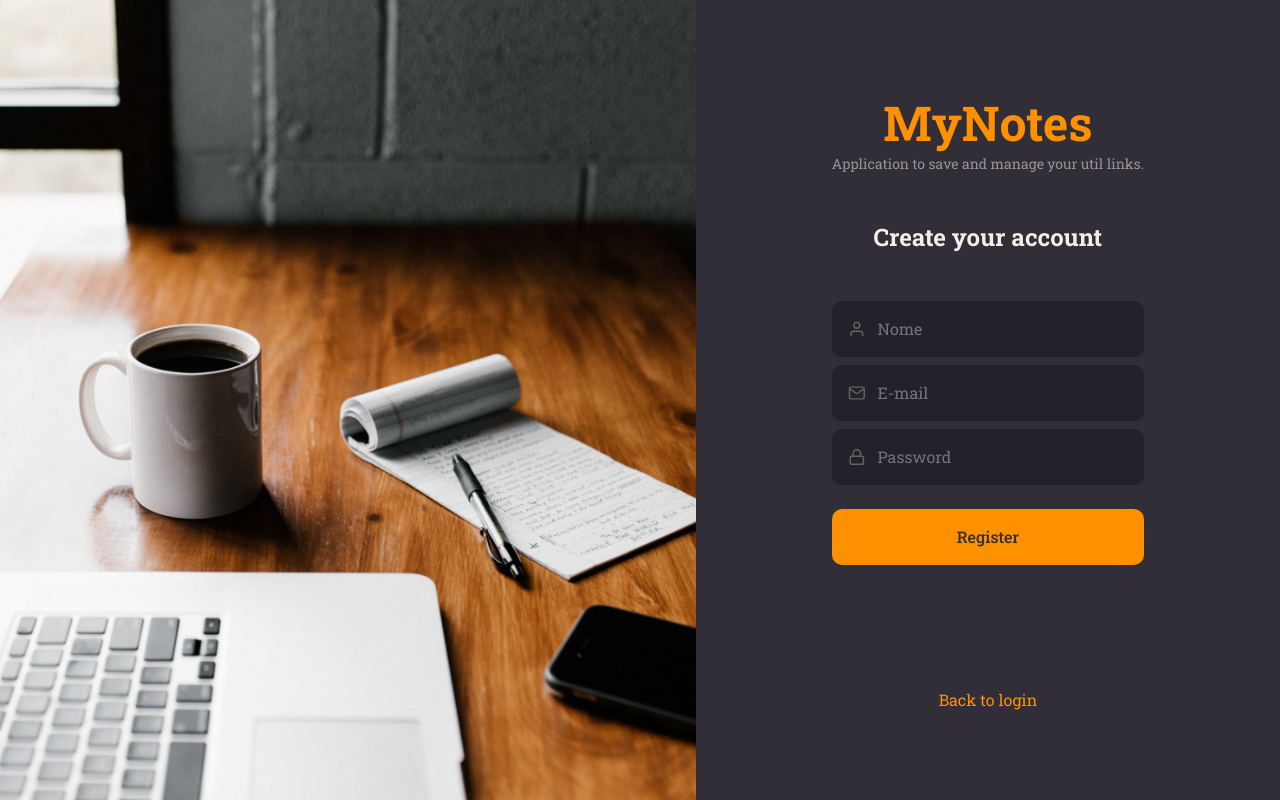
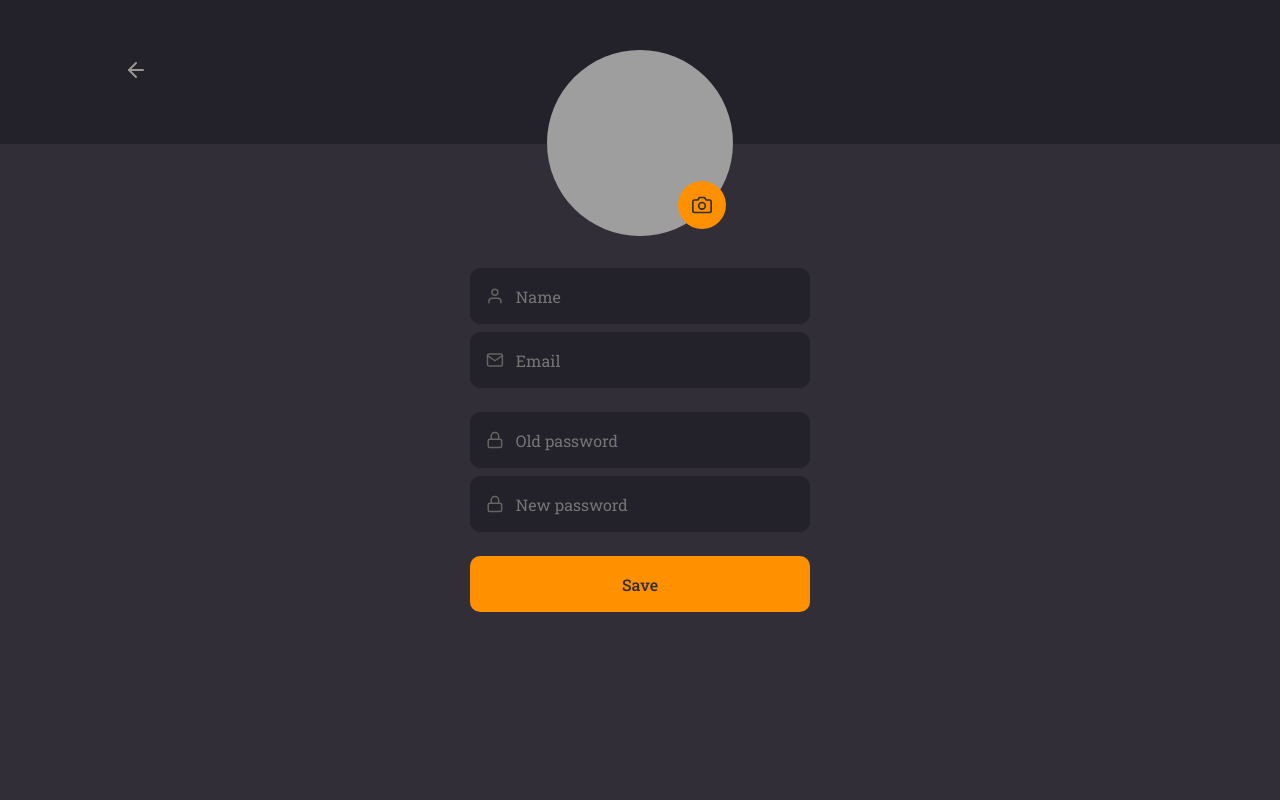
Before and after one commit to enoquetembe/MyNotes, a React (Vite) app in the folder web/: page /register in a window 1280 px wide. Built offline with nearby package versions, Linux system fonts and the light colour scheme; grey boxes are pictures that could not be loaded.

Commit message:
Profile page

```diff
--- a/web/src/main.jsx
+++ b/web/src/main.jsx
@@ -1,6 +1,6 @@
 import React from 'react'
 import ReactDOM from 'react-dom/client'
-import { SignUp } from './pages/SignUp'
+import { Profile } from './pages/Profile'
 
 import { ThemeProvider } from 'styled-components'
 import  theme  from './styles/theme'
@@ -10,7 +10,7 @@ ReactDOM.createRoot(document.getElementById("root")).render(
   <React.StrictMode>
     <ThemeProvider theme={theme}>
       <GlobalStyles/>
-      <SignUp />
+      <Profile />
     </ThemeProvider>
   </React.StrictMode>
 )
--- /dev/null
+++ b/web/src/pages/Profile/index.jsx
@@ -0,0 +1,55 @@
+import { Container, Form, Avatar } from './styles'
+import { FiArrowLeft, FiUser, FiMail, FiLock, FiCamera  } from 'react-icons/fi'
+
+import { Input } from '../../components/Input'
+import { Button } from '../../components/Button'
+
+export function Profile() {
+  return(
+    <Container>
+      <header>
+        <a href='/'>
+          <FiArrowLeft/>
+       </a>
+      </header>
+
+      <Form>
+        <Avatar>
+          <img src="https://github.com/enoquetembe.png" alt="user's photo" />
+
+          <label htmlFor="avatar"> <FiCamera/> </label>
+          <input
+            id='avatar'
+            type='file'
+          />
+        </Avatar>
+
+        <Input
+          type='text'
+          placeholder='Name'
+          icon={FiUser}
+        />
+
+        <Input
+          type='text'
+          placeholder='Email'
+          icon={FiMail}
+        />
+
+        <Input
+          type='password'
+          placeholder='Old password'
+          icon={FiLock}
+        />
+
+        <Input
+          type='password'
+          placeholder='New password'
+          icon={FiLock}
+        />
+
+        <Button title='Save'/>
+      </Form>
+    </Container>
+  )
+}
--- /dev/null
+++ b/web/src/pages/Profile/styles.js
@@ -0,0 +1,70 @@
+import styled from 'styled-components'
+
+export const Container = styled.div`
+  width: 100%;
+
+  > header {
+    width: 100%;
+    height: 14.4rem;
+    padding: 0 12.4rem;
+    display: flex;
+    align-items: center;
+
+    background: ${({ theme }) => theme.COLORS.BACKGROUND_900};
+
+    svg {
+      color: ${({ theme }) => theme.COLORS.GRAY_100};
+      font-size: 2.4rem;
+    }
+  }
+`
+
+export const Form = styled.form`
+  max-width: 34rem;
+  margin: 3rem auto 0;
+
+  > div:nth-child(4) {
+    margin-top: 2.4rem;
+  }
+`
+
+export const Avatar = styled.div`
+  width: 18.6rem;
+  height: 18.6rem;
+  margin: -12.4rem auto 3.2rem;
+
+  position: relative;
+
+  > img {
+    width: 18.6rem;
+    height: 18.6rem;
+    border-radius: 50%;
+  }
+
+  > label {
+    width: 4.8rem;
+    height: 4.8rem;
+    border-radius: 50%;
+    cursor: pointer;
+
+    display: flex;
+    justify-content: center;
+    align-items: center;
+
+    position: absolute;
+    bottom: 0.7rem;
+    right: 0.7rem;
+
+    background: ${({ theme }) => theme.COLORS.ORANGE};
+
+    svg {
+      width: 2rem;
+      height: 2rem;
+      color: ${({ theme }) => theme.COLORS.BACKGROUND_800};
+    }
+  }
+
+  > input {
+    display: none;
+  }
+`
--- a/web/src/pages/SignUp/index.jsx
+++ b/web/src/pages/SignUp/index.jsx
@@ -14,9 +14,21 @@ export function SignUp() {
         <p>Application to save and manage your util links.</p>
 
         <h2>Create your account</h2>
-        <Input placeholder="Nome" type="text" icon={FiUser} />
-        <Input placeholder="E-mail" type="text" icon={FiMail} />
-        <Input placeholder="Password" type="password" icon={FiLock} />
+        <Input
+          placeholder="Name"
+          type="text"
+          icon={FiUser}
+        />
+        <Input
+          placeholder="E-mail"
+          type="text"
+          icon={FiMail}
+        />
+        <Input
+          placeholder="Password"
+          type="password"
+          icon={FiLock}
+        />
 
         <Button title="Register" />
 
```
